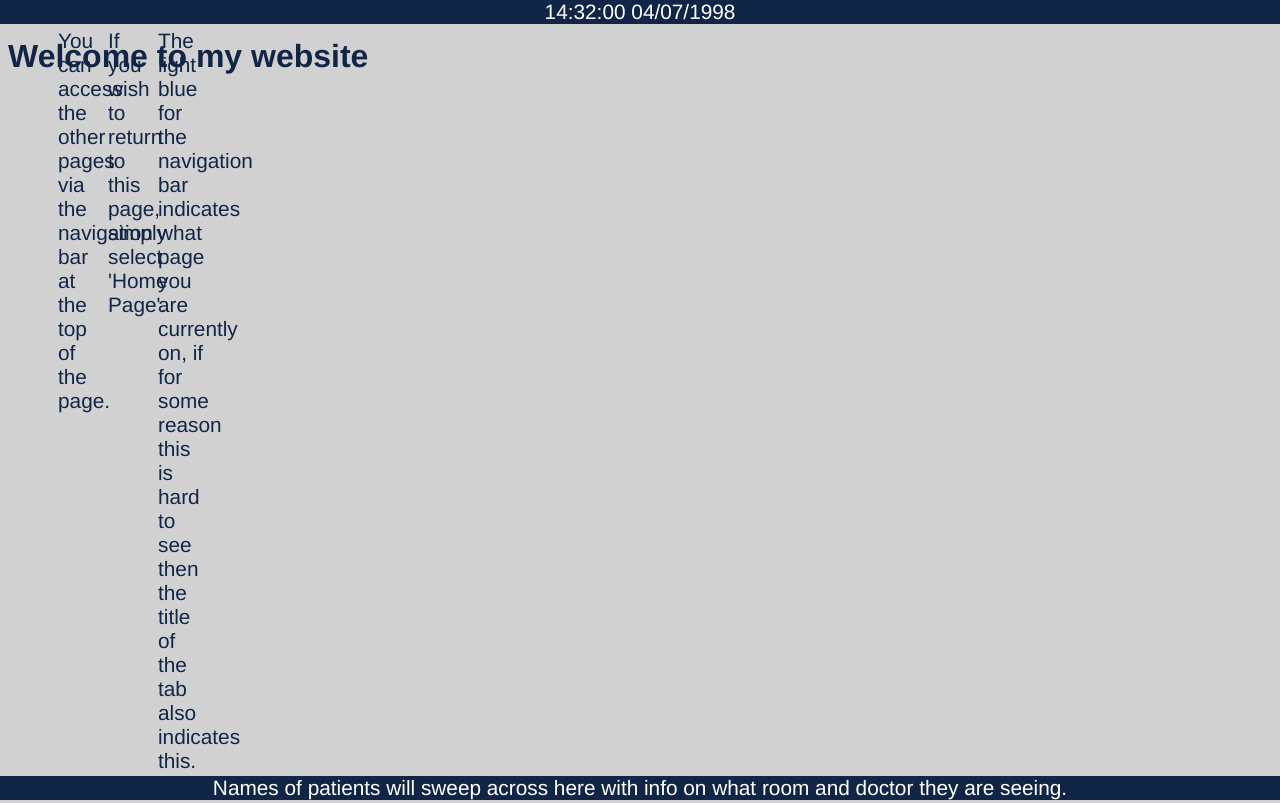
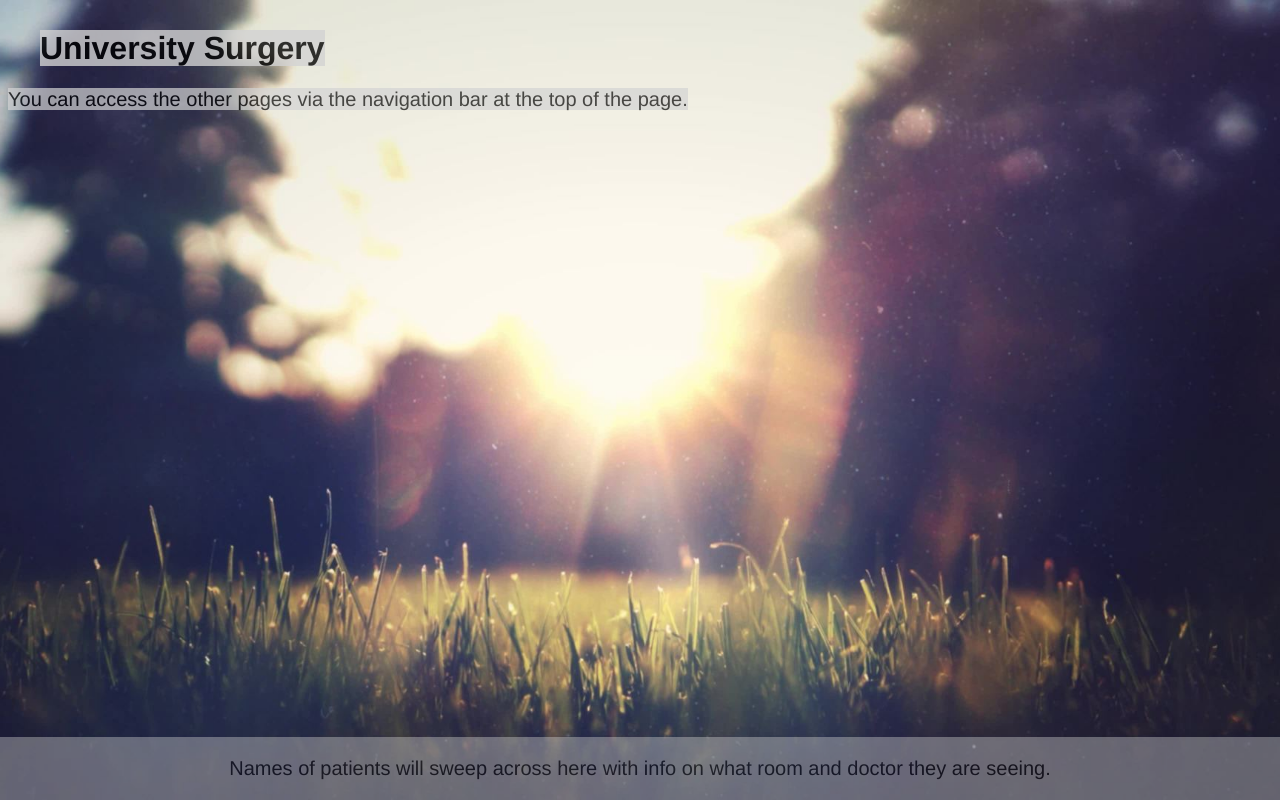
Before and after one commit to Hyarcher/patient-appointment-screen, a plain HTML site: page index.html in a window 1280 px wide. Shown: the top 803 px of the page. Drawn offline with Linux system fonts and the light colour scheme.

Commit message:
Add files via upload
Stopped using grid as it kept messing everything up

```diff
--- a/index.html
+++ b/index.html
@@ -1,26 +1,23 @@
 <!DOCTYPE html>
-<html lang="en">
+<html lang = 'en'>
 
 <head>
   <meta charset="utf-8"/>
-  <link rel="stylesheet" title="My Style" href="style.css"/>
+  <link rel="stylesheet" title="Style" href="style.css"/>
+  <link rel="icon" href="caduceus.png"/>
   <title> Waiting Area Notice Board </title>
 </head>
 
-<body class="container">
+<body>
 
   <header>
-    <a id="dateTime"> 14:32:00 04/07/1998 </a>
+    <h1><span> University Surgery <span></h1>
   </header>
 
-  <h1> Welcome to my website </h1>
-  <p> You can access the other pages via the navigation bar at the top of the page. </p>
-  <p> If you wish to return to this page, simply select 'Home Page'. </p>
-  <p> The light blue for the navigation bar indicates what page you are currently on, if for some reason this is hard to see then the title of the tab also indicates this. </p>
-  <p>  Clicking on the 'Page Validation' on each page will automatically take you to view the validation for that specific page. </p>
+    <p><span> You can access the other pages via the navigation bar at the top of the page. </span></p>
 
   <footer>
-    <a id="sweepingPatients"> Names of patients will sweep across here with info on what room and doctor they are seeing. </a>
+    <p> Names of patients will sweep across here with info on what room and doctor they are seeing. </p>
   </footer>
 
 </body>
--- a/style.css
+++ b/style.css
@@ -1,37 +1,30 @@
-.container {
+body {
 	font-family: Helvetica;
-	background-color: #d1d1d1;
+	background-image: url(background.jpg);
+	background-repeat: no-repeat;
+	background-position: center center;
+	background-attachment: fixed;
 	background-size: cover;
-	display: grid;
-	grid-template-columns: 50px 50px 50px 50px;
-  grid-template-rows: auto;
-  grid-template-areas:
-	  "header header header header"
-	  "main main . sidebar"
-	  "footer footer footer footer";
 }
 
 p {
-	font-size: 130%;
-	color: #112647;
-	top: 30%;
+	font-size: 20px;
+}
+
+p span {
+	background-color: lightgrey;
+	opacity: 0.7;
 }
 
 h1 {
-	color: #112647;
 	width: 400px;
 	margin-top: 30px;
+	padding-left: 1em;
 }
 
-#sweepingPatients {
-	font-size: 130%;
-	color: white;
-	text-decoration: none;
-}
-
-#dateTime {
-	font-size: 130%;
-	color: white;
+h1 span {
+	background-color: lightgrey;
+	opacity: 0.8;
 }
 
 footer {
@@ -41,19 +34,8 @@ footer {
 	position: fixed;
 	width: 100%;
 	overflow: hidden;
-	background-color: #112647;
+	background-color: lightgrey;
 	text-align: center;
 	text-decoration: none;
+	opacity: 0.4;
 }
-
-header {
-	margin-left: -8px;
-	padding: 0px;
-	top: 0;
-	position: fixed;
-	width: 100%;
-	overflow: hidden;
-	background-color: #112647;
-	text-align: center;
-	text-decoration: none;
-}
```
Also changed, not shown: background.jpg (added), caduceus.png (added).
